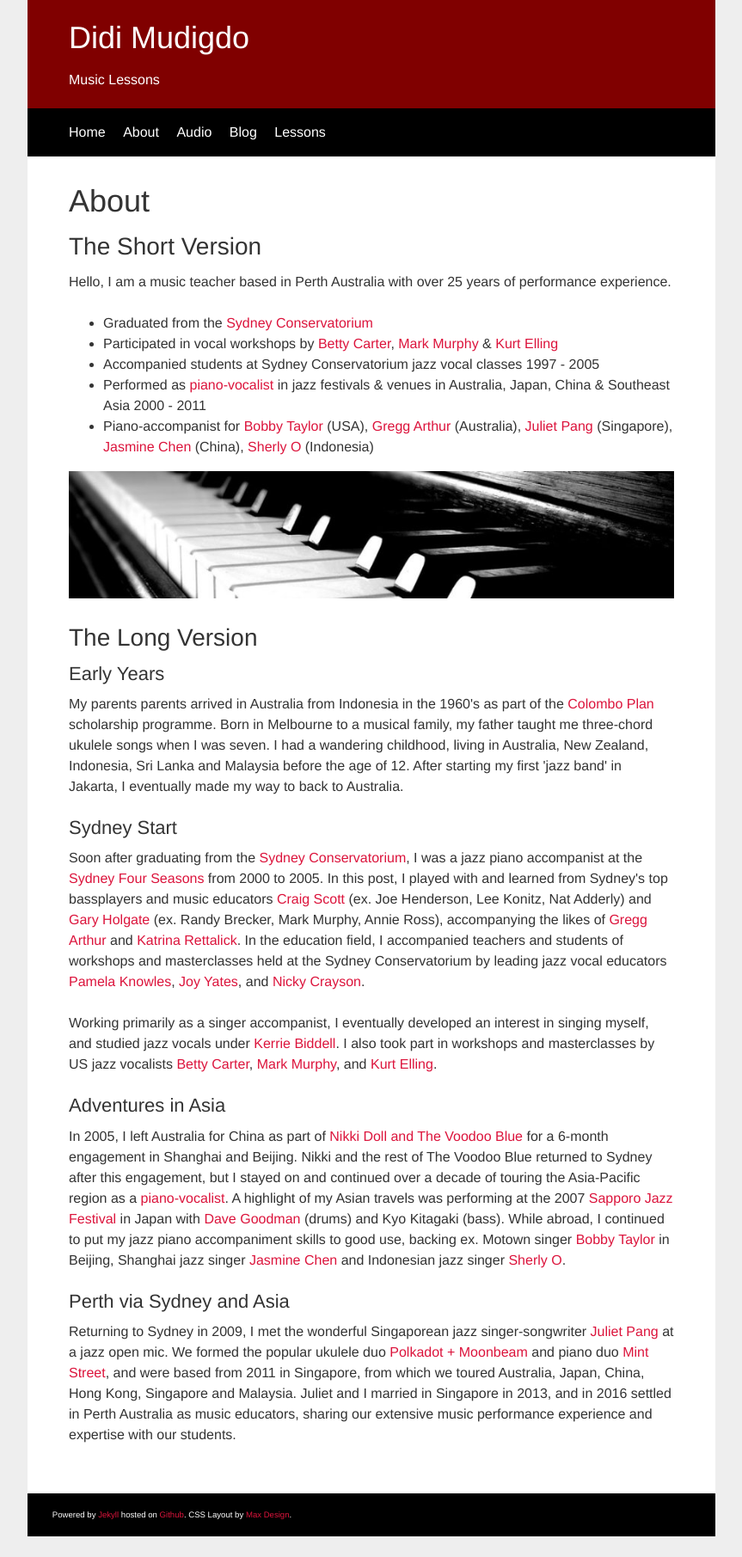
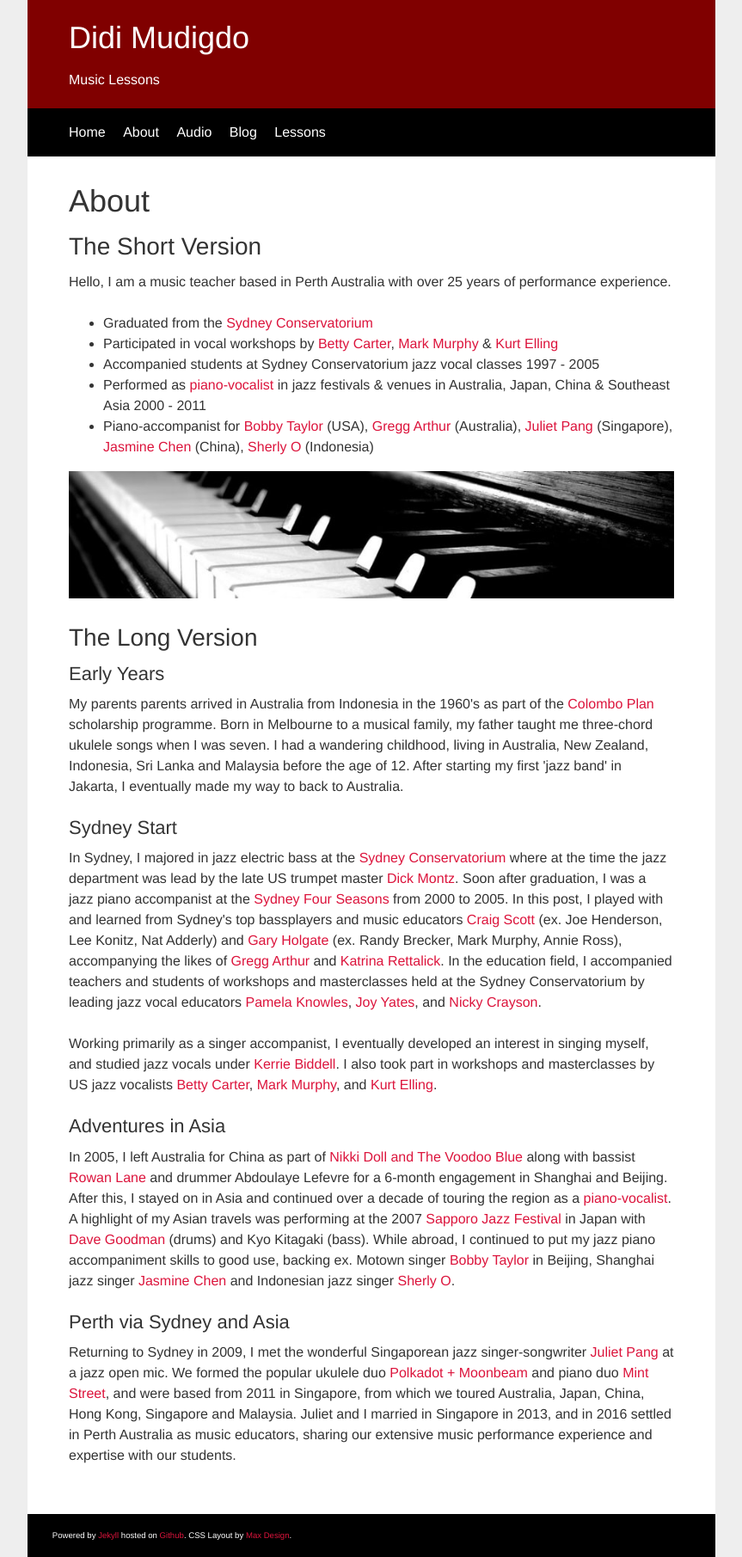
Before and after one commit to didijazz/didijazz.github.io, a Jekyll site: the page built from about/index.html, in a window 1280 px wide. Shown: the whole page at 86% size, without its empty margins (208-1071 px from the left). Built offline with Jekyll 4.4.1, drawn with Linux system fonts in a browser that asks for light colours; before the commit the page ends 1787 px from its top, so only the background shows below that.

Commit message:
edited about

```diff
--- a/about/index.html
+++ b/about/index.html
@@ -15,12 +15,16 @@ title: About - Didi Mudigdo
 </ul>
 <p><img class=img-responsive src="/img/pianofestbanner800px.jpg" alt=""></p>
 <h2><a id="The_Long_Version_12"></a>The Long Version</h2>
+
 <h3><a id="Early_Years_14"></a>Early Years</h3>
 <p>My parents parents arrived in Australia from Indonesia in the 1960's as part of the <a href="https://en.wikipedia.org/wiki/Colombo_Plan#Programmes" target="_blank">Colombo Plan</a> scholarship programme. Born in Melbourne to a musical family, my father taught me three-chord ukulele songs when I was seven. I had a wandering childhood, living in Australia, New Zealand, Indonesia, Sri Lanka and Malaysia before the age of 12. After starting my first 'jazz band' in Jakarta, I eventually made my way to back to Australia.</p>
+
 <h3><a id="Sydney_Start_18"></a>Sydney Start</h3>
-<p>Soon after graduating from the <a href="http://music.sydney.edu.au/" target="_blank">Sydney Conservatorium</a>, I was a jazz piano accompanist at the <a href="">Sydney Four Seasons</a> from 2000 to 2005. In this post, I played with and learned from Sydney's top bassplayers and music educators <a href="http://www.craigscott.com.au/" target="_blank">Craig Scott</a> (ex. Joe Henderson, Lee Konitz, Nat Adderly) and <a href="http://www.aim.edu.au/teachers/gary-holgate" target="_blank" target="_blank">Gary Holgate</a> (ex. Randy Brecker, Mark Murphy, Annie Ross), accompanying the likes of <a href="http://www.greggarthur.com/">Gregg Arthur</a> and <a href="http://www.katrinaretallick.com/" target="_blank">Katrina Rettalick</a>. In the education field, I accompanied teachers and students of workshops and masterclasses held at the Sydney Conservatorium by leading jazz vocal educators <a href="http://pamelaknowles.com/" target="_blank">Pamela Knowles</a>, <a href="http://www.joyyates-davemacrae.com/" target="_blank">Joy Yates</a>, and <a href="https://soundcloud.com/nicky-crayson" target="_blank">Nicky Crayson</a>.</p>
+<p>In Sydney, I majored in jazz electric bass at the <a href="http://music.sydney.edu.au/" target="_blank">Sydney Conservatorium</a> where at the time the jazz department was lead by the late US trumpet master <a href="http://www.smh.com.au/news/obituaries/fearless-hitter-of-high-notes/2006/01/27/1138319444151.html">Dick Montz</a>. Soon after graduation, I was a jazz piano accompanist at the <a href="">Sydney Four Seasons</a> from 2000 to 2005. In this post, I played with and learned from Sydney's top bassplayers and music educators <a href="http://www.craigscott.com.au/" target="_blank">Craig Scott</a> (ex. Joe Henderson, Lee Konitz, Nat Adderly) and <a href="http://www.aim.edu.au/teachers/gary-holgate" target="_blank" target="_blank">Gary Holgate</a> (ex. Randy Brecker, Mark Murphy, Annie Ross), accompanying the likes of <a href="http://www.greggarthur.com/">Gregg Arthur</a> and <a href="http://www.katrinaretallick.com/" target="_blank">Katrina Rettalick</a>. In the education field, I accompanied teachers and students of workshops and masterclasses held at the Sydney Conservatorium by leading jazz vocal educators <a href="http://pamelaknowles.com/" target="_blank">Pamela Knowles</a>, <a href="http://www.joyyates-davemacrae.com/" target="_blank">Joy Yates</a>, and <a href="https://soundcloud.com/nicky-crayson" target="_blank">Nicky Crayson</a>.</p>
 <p>Working primarily as a singer accompanist, I eventually developed an interest in singing myself, and studied jazz vocals under <a href="http://www.smh.com.au/comment/obituaries/kerrie-biddell-the-first-lady-of-australian-jazz-20140909-10eaff.html" target="_blank">Kerrie Biddell</a>. I also took part in workshops and masterclasses by US jazz vocalists <a href="https://en.wikipedia.org/wiki/Betty_Carter" target="_blank">Betty Carter</a>, <a href="https://en.wikipedia.org/wiki/Mark_Murphy_%28singer%29" target="_blank">Mark Murphy</a>, and <a href="https://en.wikipedia.org/wiki/Kurt_Elling" target="_blank">Kurt Elling</a>.</p>
+
 <h3><a id="Adventures_in_Asia_24"></a>Adventures in Asia</h3>
-<p>In 2005, I left Australia for China as part of <a href="http://www.nikkidoll.com/" target="_blank">Nikki Doll and The Voodoo Blue</a> for a 6-month engagement in Shanghai and Beijing. Nikki and the rest of The Voodoo Blue returned to Sydney after this engagement, but I stayed on and continued over a decade of touring the Asia-Pacific region as a <a href="pressposters.html">piano-vocalist</a>. A highlight of my Asian travels was performing at the 2007 <a href="http://sapporocityjazz.jp/" target="_blank">Sapporo Jazz Festival</a> in Japan with <a href="http://davegoodman.com.au/" target="_blank">Dave Goodman</a> (drums) and Kyo Kitagaki (bass). While abroad, I continued to put my jazz piano accompaniment skills to good use, backing ex. Motown singer <a href="https://en.wikipedia.org/wiki/Bobby_Taylor_%26_the_Vancouvers" target="_blank">Bobby Taylor</a> in Beijing, Shanghai jazz singer <a href="https://www.facebook.com/jasminechenmusic/" target="_blank">Jasmine Chen</a> and Indonesian jazz singer <a href="https://id.wikipedia.org/wiki/Sherly_O" target="_blank">Sherly O</a>.</p>
+<p>In 2005, I left Australia for China as part of <a href="http://www.nikkidoll.com/" target="_blank">Nikki Doll and The Voodoo Blue</a> along with bassist <a href="http://www.markbass.it/artist_detail.php?id=1141">Rowan Lane</a> and drummer Abdoulaye Lefevre for a 6-month engagement in Shanghai and Beijing. After this, I stayed on in Asia and continued over a decade of touring the region as a <a href="pressposters.html">piano-vocalist</a>. A highlight of my Asian travels was performing at the 2007 <a href="http://sapporocityjazz.jp/" target="_blank">Sapporo Jazz Festival</a> in Japan with <a href="http://davegoodman.com.au/" target="_blank">Dave Goodman</a> (drums) and Kyo Kitagaki (bass). While abroad, I continued to put my jazz piano accompaniment skills to good use, backing ex. Motown singer <a href="https://en.wikipedia.org/wiki/Bobby_Taylor_%26_the_Vancouvers" target="_blank">Bobby Taylor</a> in Beijing, Shanghai jazz singer <a href="https://www.facebook.com/jasminechenmusic/" target="_blank">Jasmine Chen</a> and Indonesian jazz singer <a href="https://id.wikipedia.org/wiki/Sherly_O" target="_blank">Sherly O</a>.</p>
+
 <h3><a id="Perth_via_Sydney_and_Asia_28"></a>Perth via Sydney and Asia</h3>
 <p>Returning to Sydney in 2009, I met the wonderful Singaporean jazz singer-songwriter <a href="http://julietpang.net" target="_blank">Juliet Pang</a> at a jazz open mic. We formed the popular ukulele duo <a href="http://facebook.com/apugnosedream" target="_blank">Polkadot + Moonbeam</a> and piano duo <a href="http://facebook.com/wearemint" target="_blank">Mint Street</a>, and were based from 2011 in Singapore, from which we toured Australia, Japan, China, Hong Kong, Singapore and Malaysia. Juliet and I married in Singapore in 2013, and in 2016 settled in Perth Australia as music educators, sharing our extensive music performance experience and expertise with our students.</p>
```
